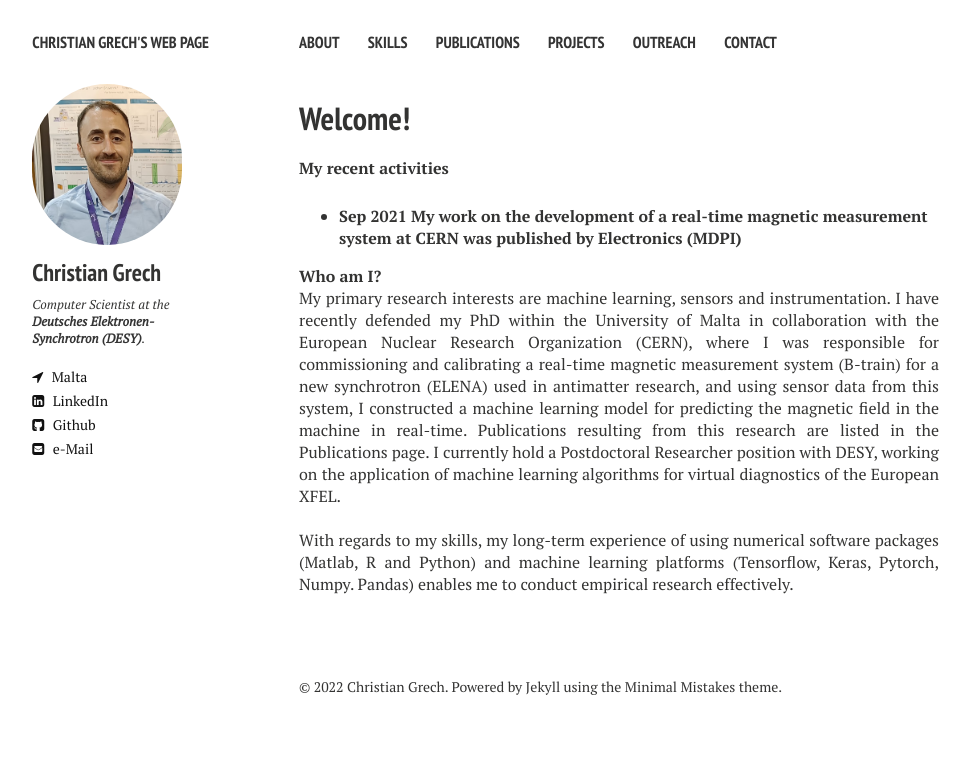
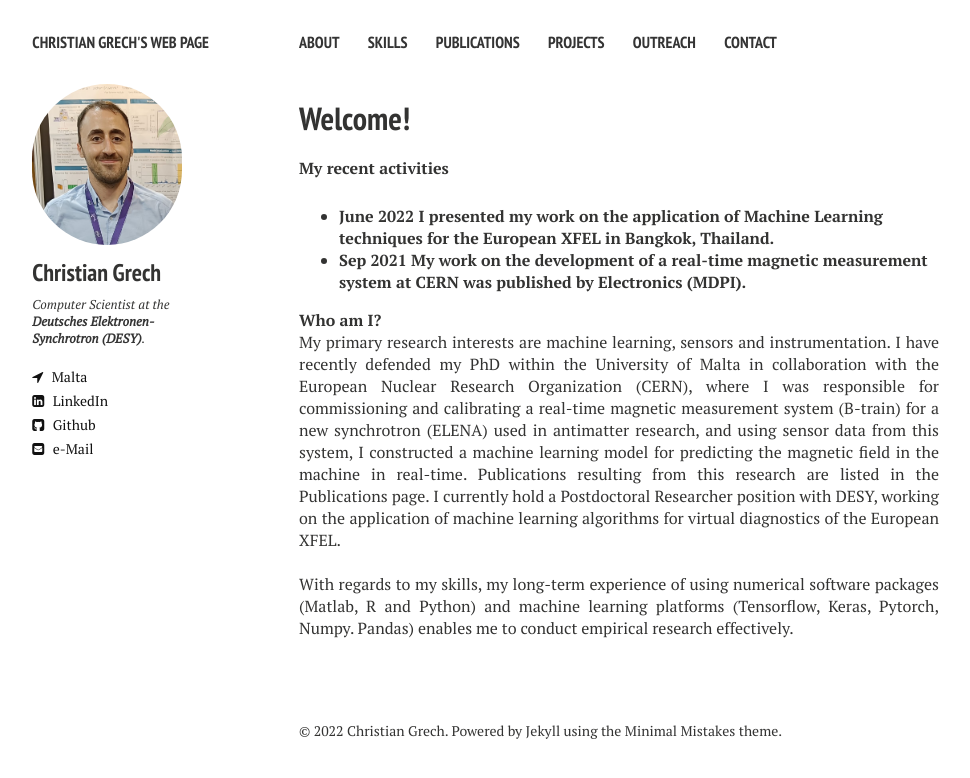
Before and after one commit to cgre23/cgre23.github.io, a Jekyll site: the page built from index.md, in a window 1280 px wide. Shown: the top 778 px of the page, without its empty margins (21-991 px from the left). Built offline with Jekyll 4.4.1, drawn with Linux system fonts in a browser that asks for light colours; nearby versions of some CDN libraries.

Commit message:
updated info

```diff
--- a/index.md
+++ b/index.md
@@ -7,7 +7,8 @@ image: banner1.png
 ---
 **My recent activities**
 
-* **Sep 2021 My work on the development of a real-time magnetic measurement system at CERN was published by Electronics (MDPI)** <br>
+* **June 2022 I presented my work on the application of Machine Learning techniques for the European XFEL in Bangkok, Thailand.** <br>
+* **Sep 2021 My work on the development of a real-time magnetic measurement system at CERN was published by Electronics (MDPI).** <br>
 
 
 **Who am I?**
```
Also changed, not shown: outreach.md (+2 -0 lines), tools.md (+1 -1 lines).
